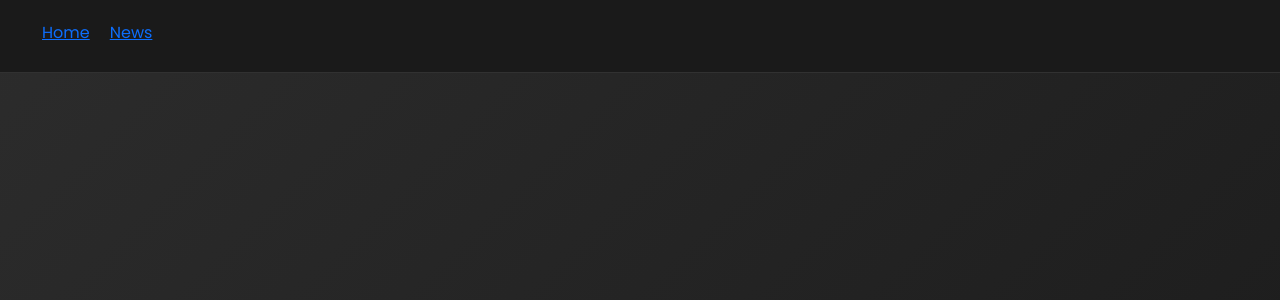
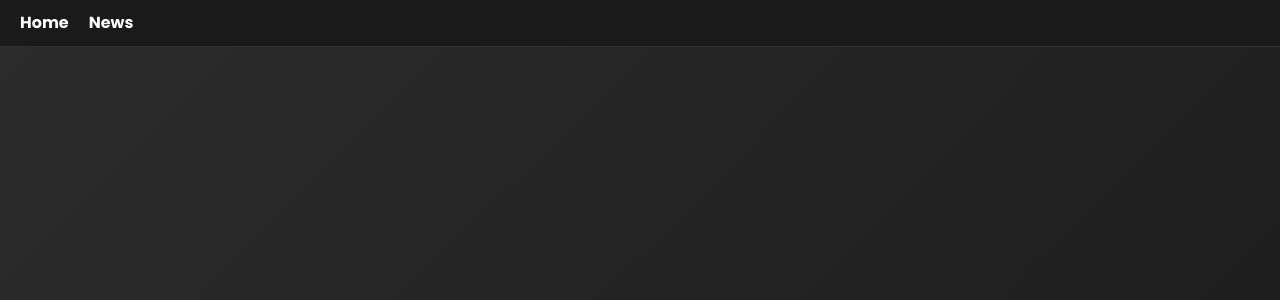
Before and after one commit to ru5hikesh/Top-Crypto-Coins, a React (Vite) app: page /news in a window 1280 px wide. Shown: the top 300 px of the page. Built offline with nearby package versions, Linux system fonts and the light colour scheme.

Commit message:
Graph Changes

```diff
--- a/src/App.jsx
+++ b/src/App.jsx
@@ -3,6 +3,7 @@ import './App.css';
 import Coins from './Components/Coins';
 import Navbar from './Components/Navbar';
 import News from './Components/News';
+
 
 function App() {
   return (
--- a/src/Components/Navbar.css
+++ b/src/Components/Navbar.css
@@ -1,23 +1,43 @@
 .navbar {
-  background-color: #1a1a1a; /* Dark color to match the site's theme */
-  padding: 10px;
-  width: 100%; /* Make the navbar full width */
-  position: fixed; /* Fix the navbar at the top */
+  background-color: #1a1a1a;
+  padding: 10px 20px;
+  width: 100%;
+  position: fixed;
   top: 0;
   left: 0;
   right: 0;
-  z-index: 1000; /* Ensure navbar is above other content */
+  z-index: 1000;
   border-bottom: 1px solid rgba(255, 255, 255, 0.1);
-  margin-bottom: 20px;
+  transition: top 0.3s;
+  /* Smooth transition for scroll effect */
 }
 
 .navbar-list {
   list-style: none;
-  margin-top: 10px; /* Add a value for margin-top */
   display: flex;
   gap: 20px;
+  margin: 0;
+  padding: 0;
+  justify-content: center;
+  /* Center align items */
 }
 
 .navbar-item {
   cursor: pointer;
+  color: #fff;
+  font-weight: bold;
+  transition: color 0.3s;
 }
+
+.navbar-item a {
+  color: inherit;
+  /* Match color to item */
+  text-decoration: none;
+}
+
+.navbar-item:hover a {
+  color: #f1c40f;
+  /* Highlight color on hover */
+  text-decoration: underline;
+  /* Add underline on hover */
+}
--- a/src/Components/Navbar.jsx
+++ b/src/Components/Navbar.jsx
@@ -1,10 +1,28 @@
-import React from 'react';
+import React, { useState, useEffect } from 'react';
 import { Link } from 'react-router-dom';
 import './Navbar.css';
 
 function Navbar() {
+  const [showNavbar, setShowNavbar] = useState(true);
+  const [lastScrollY, setLastScrollY] = useState(0);
+
+  useEffect(() => {
+    const handleScroll = () => {
+      const currentScrollY = window.scrollY;
+      if (currentScrollY > lastScrollY && currentScrollY > 50) {
+        setShowNavbar(false); // Hide navbar when scrolling down
+      } else {
+        setShowNavbar(true); // Show navbar when scrolling up
+      }
+      setLastScrollY(currentScrollY);
+    };
+
+    window.addEventListener('scroll', handleScroll);
+    return () => window.removeEventListener('scroll', handleScroll);
+  }, [lastScrollY]);
+
   return (
-    <nav className="navbar">
+    <nav className="navbar" style={{ top: showNavbar ? '0' : '-60px' }}>
       <ul className="navbar-list">
         <li className="navbar-item">
           <Link to="/home">Home</Link>
--- a/src/Components/News.css
+++ b/src/Components/News.css
@@ -1,33 +1,52 @@
 .news-container {
-    margin-top: 80px;
-    padding-top: 60px; /* Add padding to account for the navbar height */
-    position: relative; /* Ensure the container is positioned relative to its normal position */
-    z-index: 1; /* Set a z-index to ensure it's above the navbar */
+    margin-top: 20px;
+    padding-top: 20px;
+    /* Add padding to account for the navbar height */
+    position: relative;
+    /* Ensure the container is positioned relative to its normal position */
+    z-index: 1;
+    /* Set a z-index to ensure it's above the navbar */
 }
 
 .boxes-wrapper {
-    display: flex; /* Use flexbox to arrange boxes side by side */
-    justify-content: space-between; /* Space between the two boxes */
-    margin-top: 50px; /* Add space above the boxes */
+    display: flex;
+    /* Use flexbox to arrange boxes side by side */
+    justify-content: space-between;
+    /* Space between the two boxes */
+    margin-top: 50px;
+    /* Add space above the boxes */
 }
 
 .coin-details-box {
-    background-color: #2a2a2a; /* Background color for the details box */
-    border: 2px solid #ffffff; /* White border */
-    border-radius: 10px; /* Rounded corners */
-    padding: 15px; /* Padding inside the box */
-    width: 20%; /* Set width to be smaller than the chart box */
-    box-shadow: 0 0 10px rgba(255, 255, 255, 0.2); /* Box shadow for effect */
+    background-color: #2a2a2a;
+    /* Background color for the details box */
+    border: 2px solid #ffffff;
+    /* White border */
+    border-radius: 10px;
+    /* Rounded corners */
+    padding: 15px;
+    /* Padding inside the box */
+    width: 20%;
+    /* Set width to be smaller than the chart box */
+    box-shadow: 0 0 10px rgba(255, 255, 255, 0.2);
+    /* Box shadow for effect */
 }
 
 .coin-chart-box {
-    background-color: #2a2a2a; /* Background color for the chart box */
-    border: 2px solid #ffffff; /* White border */
-    border-radius: 10px; /* Rounded corners */
-    padding: 15px; /* Padding inside the box */
-    width: 76%; /* Set width to be larger than the details box */
-    box-shadow: 0 0 10px rgba(255, 255, 255, 0.2); /* Box shadow for effect */
-    height: 400px; /* Increase the height of the chart box */
+    background-color: #2a2a2a;
+    /* Background color for the chart box */
+    border: 2px solid #ffffff;
+    /* White border */
+    border-radius: 10px;
+    /* Rounded corners */
+    padding: 15px;
+    /* Padding inside the box */
+    width: 76%;
+    /* Set width to be larger than the details box */
+    box-shadow: 0 0 10px rgba(255, 255, 255, 0.2);
+    /* Box shadow for effect */
+    height: 400px;
+    /* Increase the height of the chart box */
 }
 
 .coin-details {
--- a/src/Components/News.jsx
+++ b/src/Components/News.jsx
@@ -1,8 +1,8 @@
 import React, { useEffect, useState } from 'react';
 import { useLocation } from 'react-router-dom';
 import {
-    LineChart,
-    Line,
+    AreaChart,
+    Area,
     XAxis,
     YAxis,
     CartesianGrid,
@@ -11,6 +11,7 @@ import {
     ResponsiveContainer,
 } from 'recharts';
 import './News.css';
+
 
 function News() {
     const location = useLocation();
@@ -27,20 +28,19 @@ function News() {
     useEffect(() => {
         const fetchOhlcData = async () => {
             try {
-                const response = await fetch(`https://api.coingecko.com/api/v3/coins/${coin.id}/ohlc?vs_currency=usd&days=30`);
+                const response = await fetch(`https://api.coingecko.com/api/v3/coins/${coin.id}/ohlc?vs_currency=usd&days=7`);
                 if (!response.ok) {
                     throw new Error('Network response was not ok');
                 }
                 const data = await response.json();
 
-                // Transform the data to fit the chart format with shorter date
                 const chartData = data.map(item => ({
-                    name: new Date(item[0]).toLocaleDateString('en-US', { month: '2-digit', day: '2-digit' }), // Short date format (MM/DD)
-                    price: item[4], // Closing price is at index 4
+                    name: new Date(item[0]).toLocaleDateString('en-US', { month: '2-digit', day: '2-digit' }),
+                    price: item[4],
                 }));
 
                 setOhlcData(chartData);
-                setCurrentPrice(coin.current_price); // Set current price
+                setCurrentPrice(coin.current_price);
             } catch (err) {
                 setError('Failed to fetch OHLC data');
             } finally {
@@ -58,6 +58,10 @@ function News() {
     if (error) {
         return <div>{error}</div>;
     }
+
+    // Determine if there's a loss in prices based on the first and last price in ohlcData
+    const isPriceDropped = ohlcData.length > 1 && ohlcData[ohlcData.length - 1].price < ohlcData[0].price;
+    const areaFillColor = isPriceDropped ? "#ff0000" : "#28a745"; // Red for loss, green for profit
 
     return (
         <div className="news-container">
@@ -78,31 +82,43 @@ function News() {
                     <h3>Price Chart</h3>
                     <div className="coin-chart">
                         <ResponsiveContainer width="100%" height={300}>
-                            <LineChart data={ohlcData}>
+                            <AreaChart data={ohlcData.slice(-7)}> {/* Limit data to last 7 items */}
+                                <defs>
+                                    <linearGradient id="colorPrice" x1="0" y1="0" x2="0" y2="1">
+                                        <stop offset="5%" stopColor={areaFillColor} stopOpacity={0.8} />
+                                        <stop offset="95%" stopColor={areaFillColor} stopOpacity={0} />
+                                    </linearGradient>
+                                </defs>
                                 <CartesianGrid strokeDasharray="3 3" stroke="#ccc" />
-                                <XAxis dataKey="name" />
-                                <YAxis />
+                                <XAxis dataKey="name" stroke="#fff" tickCount={7} />
+                                <YAxis stroke="#fff" tickCount={6} domain={['auto', 'auto']} />
                                 <Tooltip
-                                    contentStyle={{ backgroundColor: '#2a2a2a', border: 'none', borderRadius: '8px' }}
+                                    contentStyle={{ backgroundColor: '#2a2a2a', borderRadius: '8px' }}
                                     itemStyle={{ color: '#fff' }}
+                                    labelStyle={{ color: '#f7931a' }}
                                 />
-                                <Line
+                                <Area
                                     type="monotone"
                                     dataKey="price"
                                     stroke="#f7931a"
-                                    strokeWidth={3}
-                                    dot={{ stroke: '#f7931a', strokeWidth: 2 }}
-                                    isAnimationActive={false}
+                                    fillOpacity={1}
+                                    fill={`url(#colorPrice)`}
                                 />
-                                {/* Current Price Marker */}
-                                <ReferenceLine y={currentPrice} stroke="#ff0000" strokeDasharray="3 3" label="Current Price" />
-                            </LineChart>
+                                <ReferenceLine
+                                    y={currentPrice}
+                                    stroke="#ff0000" // Always show red for current price line
+                                    strokeDasharray="3 3"
+                                    label="Current Price"
+                                />
+                            </AreaChart>
                         </ResponsiveContainer>
                     </div>
                 </div>
             </div>
+
         </div>
     );
+
 }
 
 export default News;
```
Also changed, not shown: src/Components/Coins.jsx (line endings or trailing spaces).
